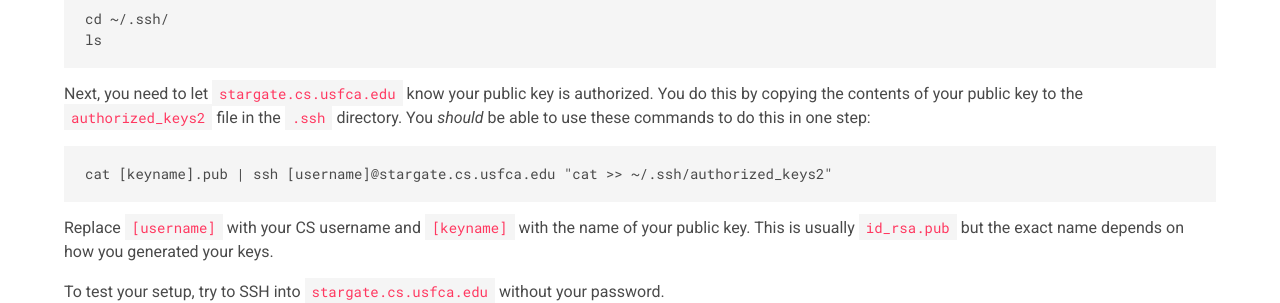
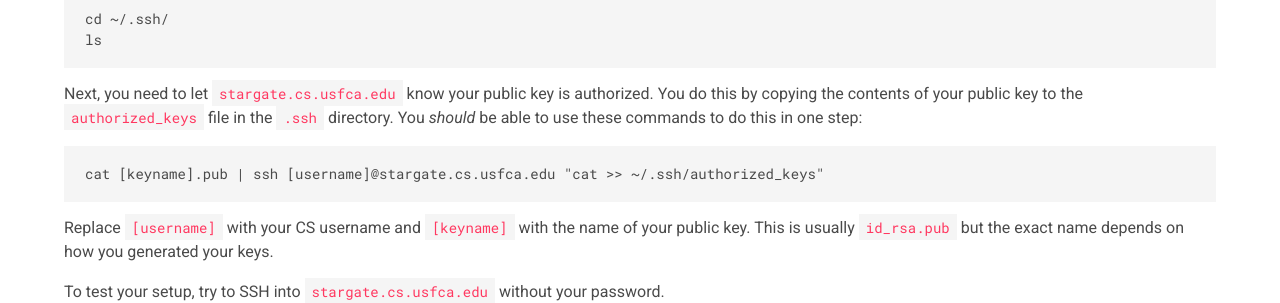
Before and after one commit to usf-cs212-fall2018/usf-cs212-fall2018.github.io, a Jekyll site: the page built from _posts/2018-08-20-configuring-ssh-keys.md, in a window 1280 px wide. Shown: the part 1402-1705 px from the top of the page. Built offline with Jekyll 4.4.1, drawn with Linux system fonts in a browser that asks for light colours; nearby versions of some CDN libraries.

Commit message:
Updating steps.

````diff
--- a/_posts/2018-08-20-configuring-ssh-keys.md
+++ b/_posts/2018-08-20-configuring-ssh-keys.md
@@ -68,10 +68,10 @@ cd ~/.ssh/
 ls
 ```
 
-Next, you need to let `stargate.cs.usfca.edu` know your public key is authorized. You do this by copying the contents of your public key to the `authorized_keys2` file in the `.ssh` directory. You *should* be able to use these commands to do this in one step:
+Next, you need to let `stargate.cs.usfca.edu` know your public key is authorized. You do this by copying the contents of your public key to the `authorized_keys` file in the `.ssh` directory. You *should* be able to use these commands to do this in one step:
 
 ```bash
-cat [keyname].pub | ssh [username]@stargate.cs.usfca.edu "cat >> ~/.ssh/authorized_keys2"
+cat [keyname].pub | ssh [username]@stargate.cs.usfca.edu "cat >> ~/.ssh/authorized_keys"
 ```
 
 Replace `[username]` with your CS username and `[keyname]` with the name of your public key. This is usually `id_rsa.pub` but the exact name depends on how you generated your keys.
````
